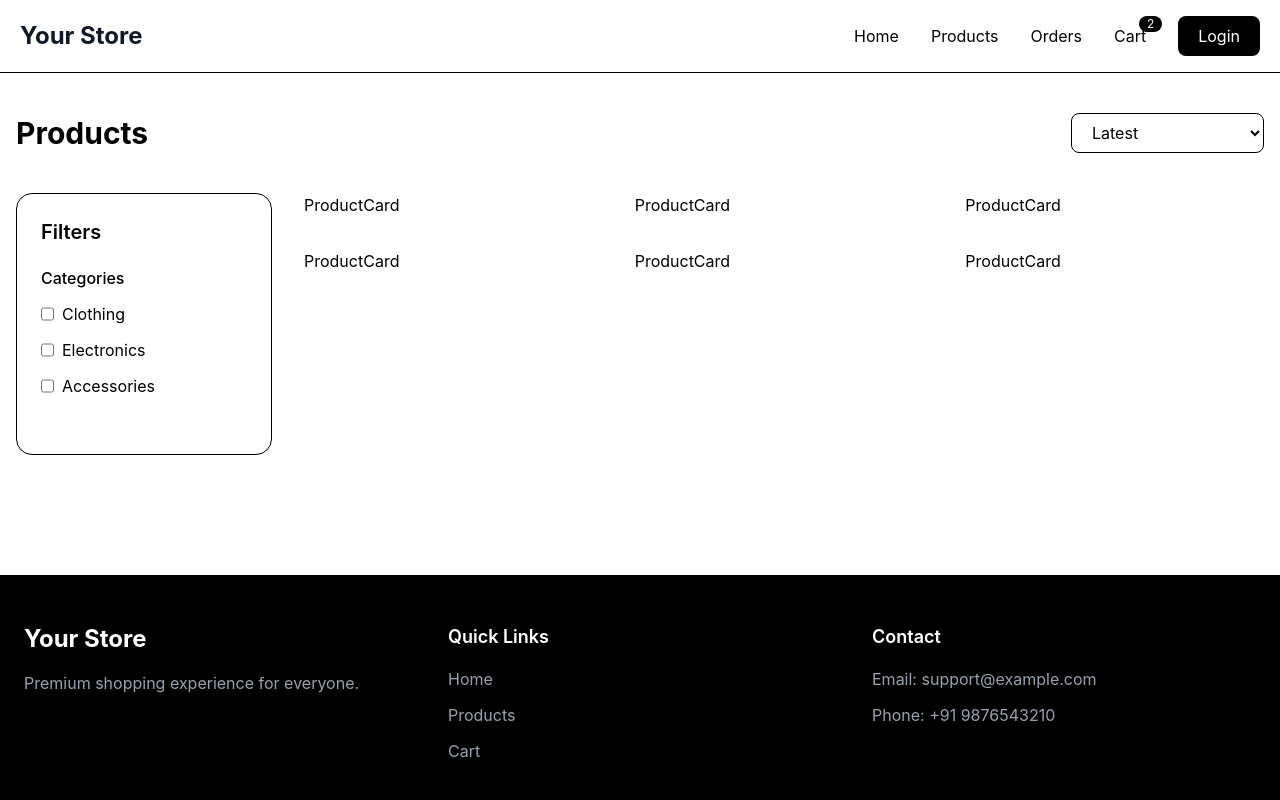
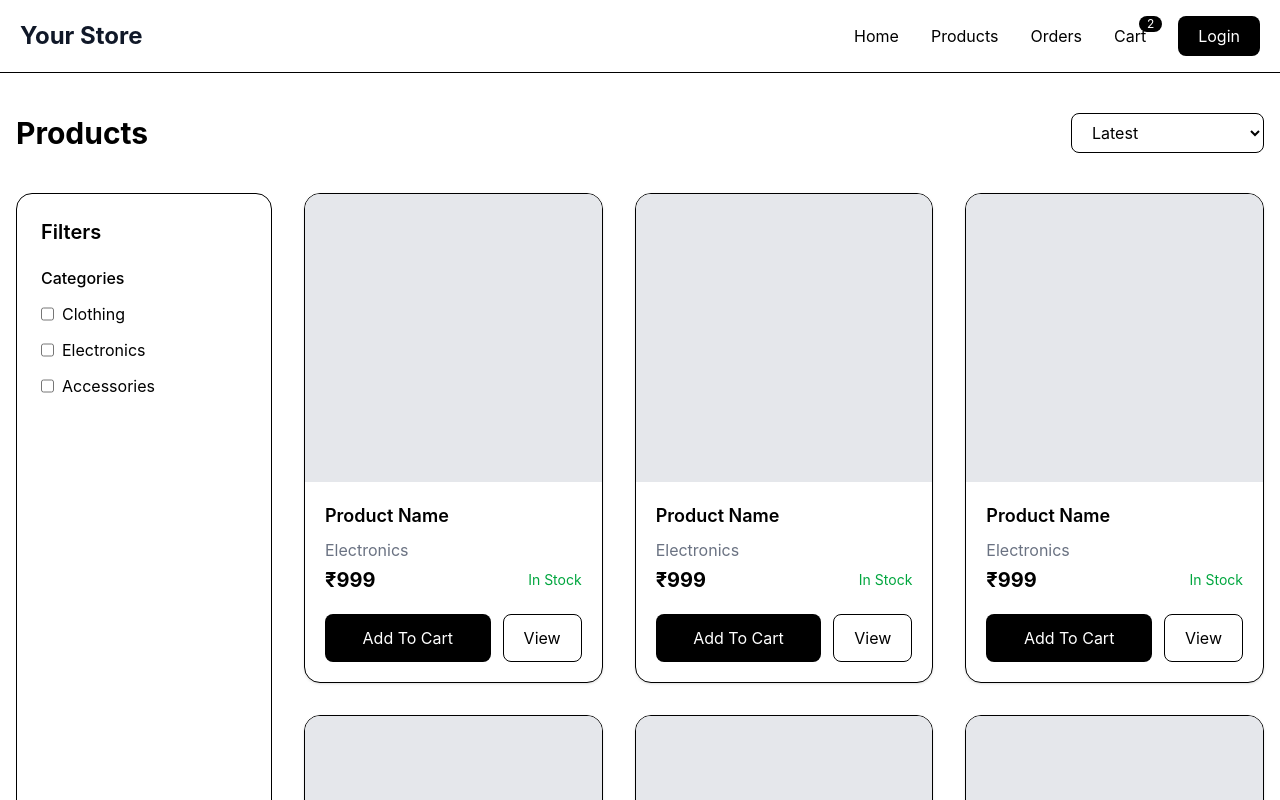
Before and after one commit to fayiztv/e-commerce, a React (Vite) app in the folder client/: page /products in a window 1280 px wide. Shown: the top 800 px of the page. Built offline with nearby package versions, Linux system fonts and the light colour scheme.

Commit message:
products card added

```diff
--- a/client/src/components/user/ProductCard.jsx
+++ b/client/src/components/user/ProductCard.jsx
@@ -1,7 +1,34 @@
+export default function ProductCard({item}) {
+  return (
+    <div
+      key={item}
+      className="overflow-hidden rounded-2xl border bg-white shadow-sm transition hover:-translate-y-1 hover:shadow-lg"
+    >
+      {/* Image */}
+      <div className="h-72 bg-gray-200"></div>
 
+      {/* Content */}
+      <div className="p-5">
+        <h2 className="mb-2 text-lg font-semibold">Product Name</h2>
 
-export default function ProductCard() {
-  return (
-    <div>ProductCard</div>
-  )
+        <p className="mb-1 text-gray-500">Electronics</p>
+
+        <div className="mb-5 flex items-center justify-between">
+          <span className="text-xl font-bold">₹999</span>
+
+          <span className="text-sm text-green-600">In Stock</span>
+        </div>
+
+        <div className="flex gap-3">
+          <button className="flex-1 rounded-lg bg-black py-3 text-white transition hover:bg-gray-800">
+            Add To Cart
+          </button>
+
+          <button className="rounded-lg border px-5 transition hover:bg-gray-100">
+            View
+          </button>
+        </div>
+      </div>
+    </div>
+  );
 }
```
